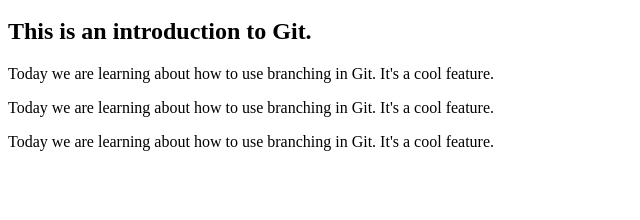
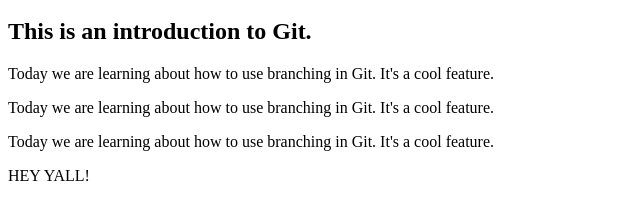
Before and after one commit to dylanerichards/introduction-to-git, a plain HTML site: page index.html in a window 1280 px wide. Shown: the part 48-268 px from the top of the page, without its empty margins (0-640 px from the left). Drawn offline with Linux system fonts and the light colour scheme.

Commit message:
adds hey. closes #2

```diff
--- a/index.html
+++ b/index.html
@@ -17,6 +17,8 @@
     <p>Today we are learning about how to use branching in Git. It's a cool feature.</p>
     <p>Today we are learning about how to use branching in Git. It's a cool feature.</p>
     <p>Today we are learning about how to use branching in Git. It's a cool feature.</p>
+
+    <p>HEY YALL!</p>
   </body>
 
 </html>
```
